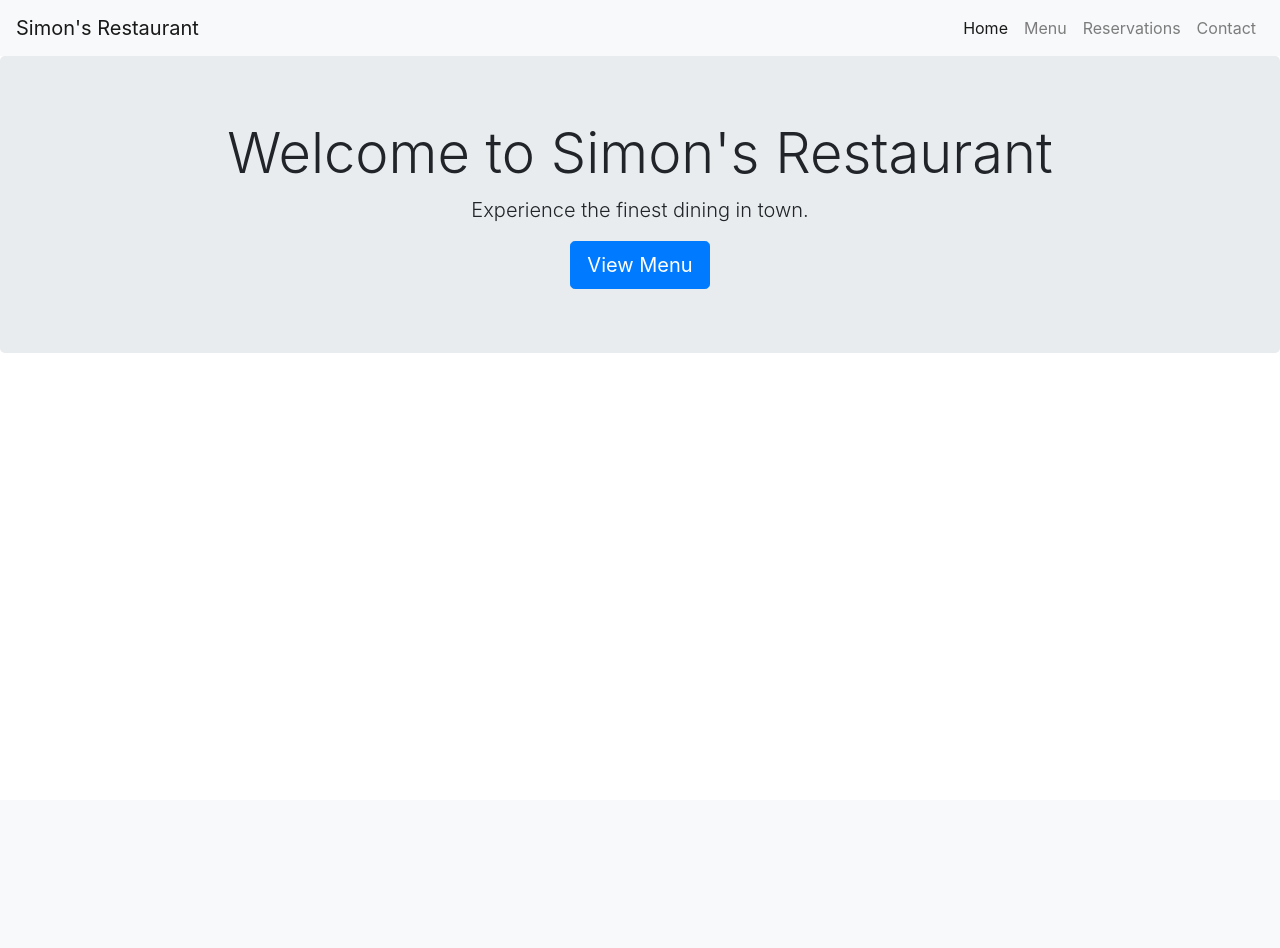
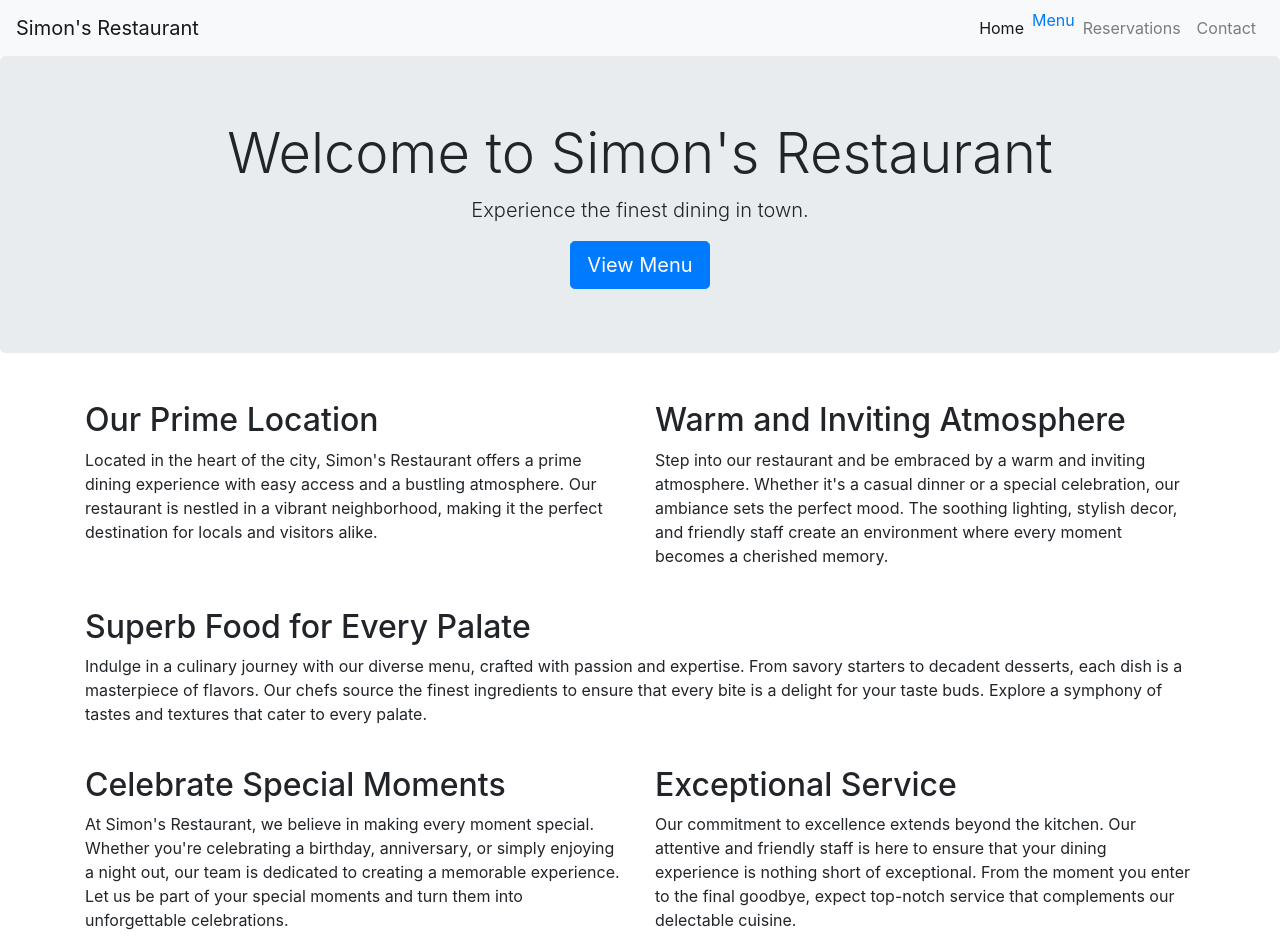
Before and after one commit to SimonMertins/simons-restaurant, a Django app: page / in a window 1280 px wide. Before the commit the page ends 353 px from the top, so only its background shows below. Run offline with Django 5.2, Linux system fonts and the light colour scheme; some libraries are stand-ins or nearby versions.

Commit message:
add menu and contact page, trying to fix reservation issue

```diff
--- a/restaurant_booking/models.py
+++ b/restaurant_booking/models.py
@@ -30,7 +30,7 @@ class Booking(models.Model):
 class MenuItem(models.Model):
     name = models.CharField(max_length=100)
     description = models.TextField()
-    price = models.DecimalField(max_digits=8, decimal_places=2)
+    price = models.DecimalField(max_digits=6, decimal_places=2)
 
     def __str__(self):
         return self.name
--- a/restaurant_booking/templates/base.html
+++ b/restaurant_booking/templates/base.html
@@ -24,13 +24,13 @@
                 <a class="nav-link" href="{% url 'home' %}">Home <span class="sr-only">(current)</span></a>
             </li>
             <li class="nav-item">
-                <a class="nav-link" href="#">Menu</a>
+                <a href="{% url 'menu' %}">Menu</a>
             </li>
             <li class="nav-item">
                 <a class="nav-link" href="{% url 'view_reservations' %}">Reservations</a>
             </li>
             <li class="nav-item">
-                <a class="nav-link" href="#">Contact</a>
+                <a class="nav-link" href="{% url 'contact' %}">Contact</a>
             </li>
         </ul>
     </div>
--- a/restaurant_booking/templates/restaurant_booking/home.html
+++ b/restaurant_booking/templates/restaurant_booking/home.html
@@ -1,46 +1,42 @@
-<!DOCTYPE html>
-<html lang="en">
-<head>
-    <meta charset="UTF-8">
-    <meta http-equiv="X-UA-Compatible" content="IE=edge">
-    <meta name="viewport" content="width=device-width, initial-scale=1.0">
-    <link rel="stylesheet" href="https://maxcdn.bootstrapcdn.com/bootstrap/4.0.0/css/bootstrap.min.css">
-    <title>Simon's Restaurant</title>
-</head>
-<body>
+{% extends 'base.html' %}
 
-<nav class="navbar navbar-expand-lg navbar-light bg-light">
-  <a class="navbar-brand" href="#">Simon's Restaurant</a>
-  <button class="navbar-toggler" type="button" data-toggle="collapse" data-target="#navbarNav" aria-controls="navbarNav" aria-expanded="false" aria-label="Toggle navigation">
-    <span class="navbar-toggler-icon"></span>
-  </button>
-  <div class="collapse navbar-collapse" id="navbarNav">
-    <ul class="navbar-nav ml-auto">
-      <li class="nav-item active">
-        <a class="nav-link" href="{% url 'home' %}">Home <span class="sr-only">(current)</span></a>
-      </li>
-      <li class="nav-item">
-        <a class="nav-link" href="#">Menu</a>
-      </li>
-      <li class="nav-item">
-        <a class="nav-link" href="{% url 'view_reservations' %}">Reservations</a>
-      </li>
-      <li class="nav-item">
-        <a class="nav-link" href="#">Contact</a>
-      </li>
-    </ul>
-  </div>
-</nav>
+{% block title %}Home - Simon's Restaurant{% endblock %}
 
-<div class="jumbotron text-center">
-  <h1 class="display-4">Welcome to Simon's Restaurant</h1>
-  <p class="lead">Experience the finest dining in town.</p>
-  <a class="btn btn-primary btn-lg" href="#" role="button">View Menu</a>
-</div>
+{% block content %}
+    <div class="jumbotron text-center">
+        <h1 class="display-4">Welcome to Simon's Restaurant</h1>
+        <p class="lead">Experience the finest dining in town.</p>
+        <a class="btn btn-primary btn-lg" href="{% url 'menu' %}" role="button">View Menu</a>
+    </div>
 
-<script src="https://code.jquery.com/jquery-3.2.1.slim.min.js"></script>
-<script src="https://cdnjs.cloudflare.com/ajax/libs/popper.js/1.12.9/umd/popper.min.js"></script>
-<script src="https://maxcdn.bootstrapcdn.com/bootstrap/4.0.0/js/bootstrap.min.js"></script>
+    <div class="container mt-5">
+        <div class="row">
+            <div class="col-md-6">
+                <h2>Our Prime Location</h2>
+                <p>Located in the heart of the city, Simon's Restaurant offers a prime dining experience with easy access and a bustling atmosphere. Our restaurant is nestled in a vibrant neighborhood, making it the perfect destination for locals and visitors alike.</p>
+            </div>
+            <div class="col-md-6">
+                <h2>Warm and Inviting Atmosphere</h2>
+                <p>Step into our restaurant and be embraced by a warm and inviting atmosphere. Whether it's a casual dinner or a special celebration, our ambiance sets the perfect mood. The soothing lighting, stylish decor, and friendly staff create an environment where every moment becomes a cherished memory.</p>
+            </div>
+        </div>
 
-</body>
-</html>
+        <div class="row mt-4">
+            <div class="col-md-12">
+                <h2>Superb Food for Every Palate</h2>
+                <p>Indulge in a culinary journey with our diverse menu, crafted with passion and expertise. From savory starters to decadent desserts, each dish is a masterpiece of flavors. Our chefs source the finest ingredients to ensure that every bite is a delight for your taste buds. Explore a symphony of tastes and textures that cater to every palate.</p>
+            </div>
+        </div>
+
+        <div class="row mt-4">
+            <div class="col-md-6">
+                <h2>Celebrate Special Moments</h2>
+                <p>At Simon's Restaurant, we believe in making every moment special. Whether you're celebrating a birthday, anniversary, or simply enjoying a night out, our team is dedicated to creating a memorable experience. Let us be part of your special moments and turn them into unforgettable celebrations.</p>
+            </div>
+            <div class="col-md-6">
+                <h2>Exceptional Service</h2>
+                <p>Our commitment to excellence extends beyond the kitchen. Our attentive and friendly staff is here to ensure that your dining experience is nothing short of exceptional. From the moment you enter to the final goodbye, expect top-notch service that complements our delectable cuisine.</p>
+            </div>
+        </div>
+    </div>
+{% endblock %}
--- a/restaurant_booking/views.py
+++ b/restaurant_booking/views.py
@@ -1,12 +1,12 @@
 from django.shortcuts import render, redirect
-from django.http import HttpResponse
-from .models import Table, Booking
+from django.http import HttpResponse, JsonResponse
+from .models import Table, Booking, MenuItem
 from datetime import datetime, timedelta
 from django.contrib.auth import login
-from .forms import SignUpForm, UserProfileForm, ReservationForm
+from .forms import ReservationForm
 from django.template.context_processors import csrf
-from django.http import JsonResponse
 from .models import Reservation
+
 
 def view_home(request):
     # Implement logic for the home view
@@ -34,9 +34,6 @@ def make_reservation(request):
         if form.is_valid():
             reservation = form.save(commit=False)
 
-            # Additional processing if needed
-            reservation.user = request.user  # Assuming the user is authenticated
-
             # Convert selected time to a datetime object for the Booking model
             reservation_datetime = datetime.combine(
                 reservation.date, reservation.time
@@ -52,28 +49,24 @@ def make_reservation(request):
                 selected_table.is_available = False
                 selected_table.save()
 
-                print("Reservation successful!")
-
-                # Redirect to a success page or display a success message
-                return render(request, 'restaurant_booking/reservations.html', {'reservation_success': 'Reservation successful!', 'form': ReservationForm()})
+                # Return a JSON response indicating success
+                return JsonResponse({'status': 'success', 'message': 'Reservation successful!'})
             else:
                 # Table is not available, include a message in the context
-                return render(request, 'restaurant_booking/reservations.html', {'reservation_error': 'Selected table is not available at the chosen time.', 'form': form})
+                return JsonResponse({'status': 'error', 'message': 'Selected table is not available at the chosen time.'})
         else:
             # Form is not valid, include it in the context to display errors
-            return render(request, 'restaurant_booking/reservations.html', {'form': form, 'reservation_error': 'Invalid form submission. Please check the form and try again.'})
+            return JsonResponse({'status': 'error', 'message': 'Invalid form submission. Please check the form and try again.'})
 
     # If not a POST request, redirect to the available time slots page
     csrf_token = csrf(request)['csrf_token']
-    return render(request, 'restaurant_booking/reservations.html', {'csrf_token': csrf_token, 'form': ReservationForm()})
+    return JsonResponse({'status': 'error', 'message': 'Invalid request method.'})
+
 
 def view_reservations(request):
     return render(request, 'restaurant_booking/reservations.html')
 
 def manage_bookings(request):
-    # Implement logic to display and manage bookings
-    # For demonstration purposes, let's fetch all bookings for the logged-in user
-    # Assuming the user is authenticated
     user_bookings = Booking.objects.filter(user=request.user)
 
     context = {
@@ -81,29 +74,29 @@ def manage_bookings(request):
     }
     return render(request, 'restaurant_booking/manage_bookings.html', context)
 
-# for user registration form
-def register(request):
-    if request.method == 'POST':
-        user_form = SignUpForm(request.POST)
-        profile_form = UserProfileForm(request.POST)
-
-        if user_form.is_valid() and profile_form.is_valid():
-            user = user_form.save()
-            profile = profile_form.save(commit=False)
-            profile.user = user
-            profile.save()
-
-            login(request, user)  # Log in the user after registration
-            # Redirect to the home page after successful registration
-            return redirect('home')
-    else:
-        user_form = SignUpForm()
-        profile_form = UserProfileForm()
-
-    return render(request, 'registration/register.html', {'user_form': user_form, 'profile_form': profile_form})
-
 def get_available_time_slots(request):
     selected_date = request.GET.get('date')
     available_time_slots = ['12:00 PM', '1:00 PM', '6:00 PM', '7:00 PM']
 
     return JsonResponse(available_time_slots, safe=False)
+
+def view_menu(request):
+
+    MenuItem.objects.all().delete()
+
+    MenuItem.objects.create(name='Margherita Pizza', price=12.99)
+    MenuItem.objects.create(name='Chicken Alfredo Pasta', price=15.99)
+    MenuItem.objects.create(name='Grilled Salmon', price=18.99)
+    MenuItem.objects.create(name='Caesar Salad', price=8.99)
+    MenuItem.objects.create(name='Chocolate Brownie Sundae', price=7.99)
+
+    MenuItem.objects.create(name='Soda', price=2.99)
+    MenuItem.objects.create(name='Iced Tea', price=1.99)
+    MenuItem.objects.create(name='Mango Smoothie', price=4.99)
+    MenuItem.objects.create(name='Espresso', price=3.49)
+
+    menu_items = MenuItem.objects.all()
+    return render(request, 'restaurant_booking/menu.html', {'menu_items': menu_items})
+
+def contact(request):
+    return render(request, 'restaurant_booking/contact.html')
--- a/simons_restaurant/urls.py
+++ b/simons_restaurant/urls.py
@@ -19,14 +19,18 @@ from django.urls import path, include
 from restaurant_booking import views as restaurant_views
 from restaurant_booking.views import get_available_time_slots
 
+
 urlpatterns = [
     path('', restaurant_views.view_home, name='home'),
     path('available-time-slots/', restaurant_views.view_available_time_slots, name='available_time_slots'),
     path('make-reservation/', restaurant_views.make_reservation, name='make_reservation'),
     path('manage-bookings/', restaurant_views.manage_bookings, name='manage_bookings'),
-    path('register/', restaurant_views.register, name='register'),
     path('reservations/', restaurant_views.view_reservations, name='view_reservations'),
     path('accounts/', include('django.contrib.auth.urls')),
     path('get_available_time_slots/', get_available_time_slots, name='get_available_time_slots'),
+    path('menu/', restaurant_views.view_menu, name='menu'),
+    path('contact/', restaurant_views.contact, name='contact'),
+
+
 
 ]
```
Also changed, not shown: restaurant_booking/forms.py (+4 -10 lines), restaurant_booking/templates/registration/register.html (deleted, +0 -18 lines), restaurant_booking/templates/restaurant_booking/contact.html (added, +17 -0 lines), restaurant_booking/templates/restaurant_booking/menu.html (added, +25 -0 lines), restaurant_booking/templates/restaurant_booking/reservations.html (+43 -1 lines), db.sqlite3, restaurant_booking/migrations/0004_alter_menuitem_price.py (added).
